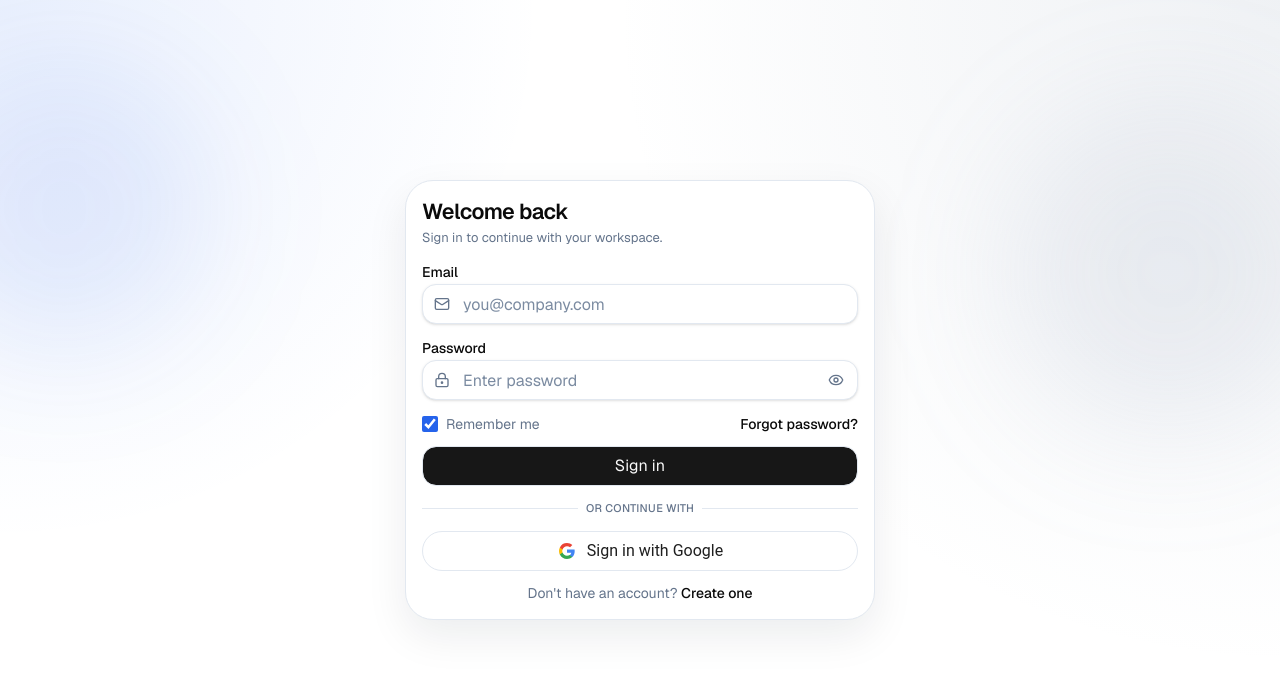
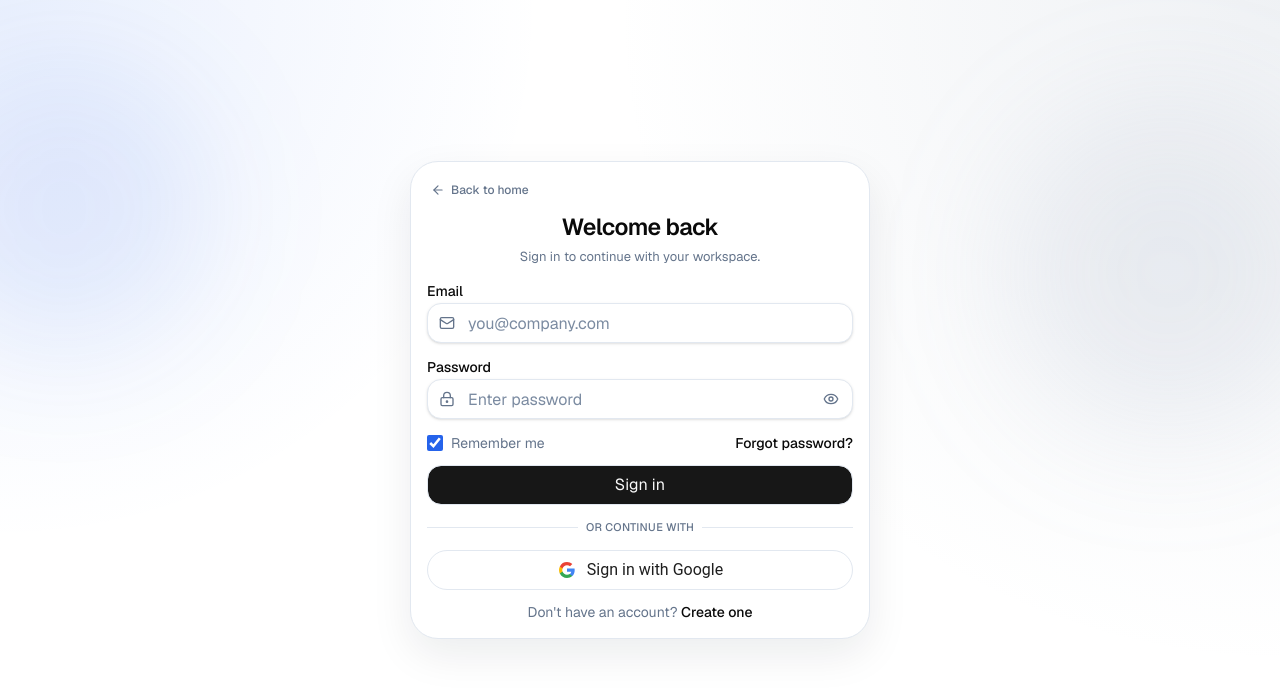
Before and after one commit to mfaqihulhasnain/sharing-app-frontend, a Next.js app: page /login in a window 1280 px wide. Shown: the top 688 px of the page. Built offline with nearby package versions, Linux system fonts and the light colour scheme; no server answers.

Commit message:
frontend work

```diff
--- a/src/app/globals.css
+++ b/src/app/globals.css
@@ -135,6 +135,17 @@ textarea {
   font: inherit;
 }
 
+input:is(:-webkit-autofill, :autofill),
+textarea:is(:-webkit-autofill, :autofill),
+select:is(:-webkit-autofill, :autofill) {
+  -webkit-text-fill-color: var(--foreground);
+  caret-color: var(--foreground);
+  -webkit-box-shadow: 0 0 0 1000px var(--card) inset;
+  box-shadow: 0 0 0 1000px var(--card) inset;
+  border-color: var(--line);
+  transition: background-color 9999s ease-out 0s;
+}
+
 ::selection {
   background: var(--accent-soft);
   color: var(--foreground);
--- a/src/app/login/page.jsx
+++ b/src/app/login/page.jsx
@@ -13,6 +13,8 @@ export default function LoginPage() {
     <AuthRouteGuard>
       <AuthShell
         showSidebar={false}
+        showBrand={false}
+        showBackHome={true}
         title="Welcome back"
         description="Sign in to continue with your workspace."
         footer={
--- a/src/app/register/page.jsx
+++ b/src/app/register/page.jsx
@@ -13,6 +13,8 @@ export default function RegisterPage() {
     <AuthRouteGuard>
       <AuthShell
         showSidebar={false}
+        showBrand={false}
+        showBackHome={true}
         title="Create your account"
         description="Create your account to start sharing with your team."
         footer={
--- a/src/components/auth/auth-shell.jsx
+++ b/src/components/auth/auth-shell.jsx
@@ -1,5 +1,5 @@
 import Link from "next/link";
-import { CheckCircle2, Grid2x2Check } from "lucide-react";
+import { ArrowLeft, CheckCircle2, Grid2x2Check } from "lucide-react";
 import { Card } from "@/components/ui/card";
 import { cn } from "@/lib/utils";
 
@@ -9,6 +9,8 @@ export function AuthShell({
   children,
   footer,
   showSidebar = true,
+  showBrand = true,
+  showBackHome = false,
 }) {
   return (
     <div className="relative h-dvh overflow-hidden px-4 py-4 sm:px-5 sm:py-5 lg:px-6 lg:py-6 [@media(max-height:780px)]:px-3 [@media(max-height:780px)]:py-3">
@@ -26,7 +28,7 @@ export function AuthShell({
       <div
         className={cn(
           "relative mx-auto grid h-full w-full gap-5 lg:gap-6 [@media(max-height:860px)]:gap-4",
-          showSidebar ? "max-w-6xl lg:grid-cols-[minmax(0,1fr)_470px]" : "max-w-[470px]",
+          showSidebar ? "max-w-6xl lg:grid-cols-[minmax(0,1fr)_470px]" : "max-w-[460px]",
         )}
       >
         {showSidebar ? (
@@ -63,12 +65,38 @@ export function AuthShell({
         ) : null}
 
         <div className="flex h-full items-center justify-center">
-          <Card className="w-full max-w-[470px] rounded-[28px] border-line/90 bg-card-strong px-5 py-6 sm:px-7 sm:py-7 [@media(max-height:860px)]:px-4 [@media(max-height:860px)]:py-4">
-            <div className="space-y-5 [@media(max-height:860px)]:space-y-3">
-              <div className="space-y-3 [@media(max-height:860px)]:space-y-2">
+          <Card
+            className={cn(
+              "w-full max-w-[470px] rounded-[28px] border-line/90 bg-card-strong px-5 py-6 [@media(max-height:860px)]:px-4 [@media(max-height:860px)]:py-4",
+              showSidebar
+                ? "sm:px-7 sm:py-7"
+                : "max-w-[460px] border-line bg-card-strong shadow-board sm:px-7 sm:py-7",
+            )}
+          >
+            <div
+              className={cn(
+                "space-y-5 [@media(max-height:860px)]:space-y-3",
+                !showSidebar && "[@media(min-height:900px)]:space-y-6",
+              )}
+            >
+              <div className={cn("space-y-3 [@media(max-height:860px)]:space-y-2", !showSidebar && "space-y-4")}>
+                {showBackHome ? (
                   <Link
                     href="/"
-                  className="inline-flex w-fit items-center gap-2 rounded-xl px-1 py-1 transition hover:bg-card-muted focus-visible:outline-none focus-visible:ring-2 focus-visible:ring-accent/30 lg:hidden"
+                    className="inline-flex w-fit items-center gap-1.5 rounded-lg px-1 py-1 text-xs font-medium text-muted transition hover:text-foreground focus-visible:outline-none focus-visible:ring-2 focus-visible:ring-accent/30"
+                  >
+                    <ArrowLeft className="h-3.5 w-3.5" />
+                    Back to home
+                  </Link>
+                ) : null}
+
+                {showBrand ? (
+                  <Link
+                    href="/"
+                    className={cn(
+                      "inline-flex w-fit items-center gap-2 rounded-xl px-1 py-1 transition hover:bg-card-muted focus-visible:outline-none focus-visible:ring-2 focus-visible:ring-accent/30",
+                      showSidebar ? "lg:hidden" : "mx-auto justify-center",
+                    )}
                   >
                     <span className="inline-flex h-9 w-9 items-center justify-center rounded-lg bg-accent-soft text-accent">
                       <Grid2x2Check className="h-4.5 w-4.5" />
@@ -77,8 +105,14 @@ export function AuthShell({
                       Sharing Board
                     </span>
                   </Link>
-                <div className="space-y-1 [@media(max-height:860px)]:space-y-0.5">
-                  <h1 className="text-2xl font-semibold tracking-tight text-foreground [@media(max-height:860px)]:text-[1.35rem]">
+                ) : null}
+                <div className={cn("space-y-1 [@media(max-height:860px)]:space-y-0.5", !showSidebar && "space-y-1.5 text-center")}>
+                  <h1
+                    className={cn(
+                      "text-2xl font-semibold tracking-tight text-foreground [@media(max-height:860px)]:text-[1.35rem]",
+                      !showSidebar && "text-[1.9rem] [@media(max-height:860px)]:text-[1.45rem]",
+                    )}
+                  >
                     {title}
                   </h1>
                   <p className="text-sm leading-6 text-muted [@media(max-height:860px)]:text-[13px] [@media(max-height:860px)]:leading-5 [@media(max-height:760px)]:hidden">
--- a/src/components/navigation/enterprise-navbar.jsx
+++ b/src/components/navigation/enterprise-navbar.jsx
@@ -22,7 +22,6 @@ import { cn } from "@/lib/utils";
 const BASE_NAV_ITEMS = [
   { label: "Home", href: "/" },
   { label: "Features", href: "/features" },
-  { label: "How It Works", href: "/how-it-works" },
   { label: "Pricing", href: "/pricing" },
   { label: "About", href: "/about" },
   { label: "Contact", href: "/contact" },
```
Lines whose indentation alone changed are shown as unchanged.
